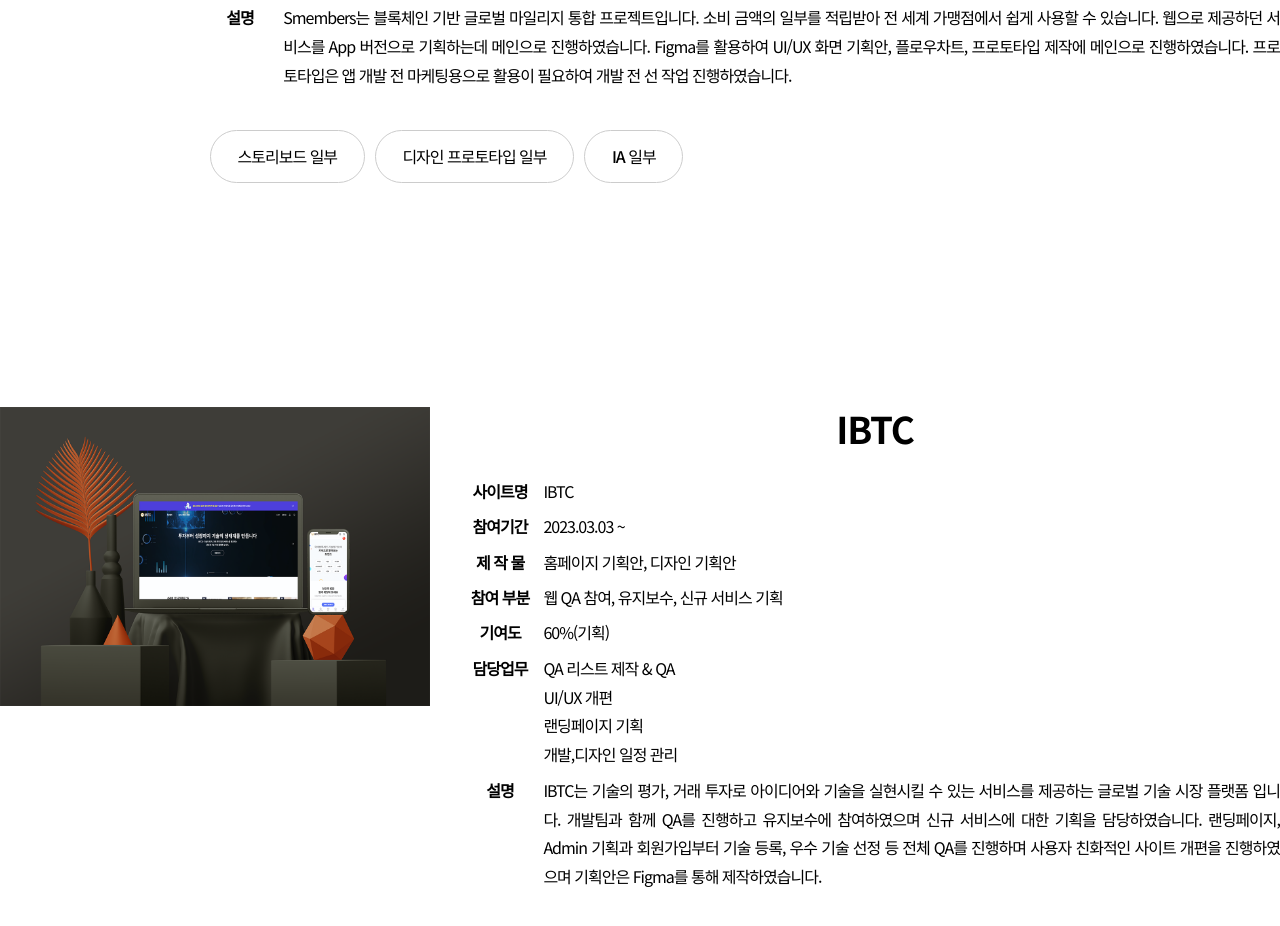
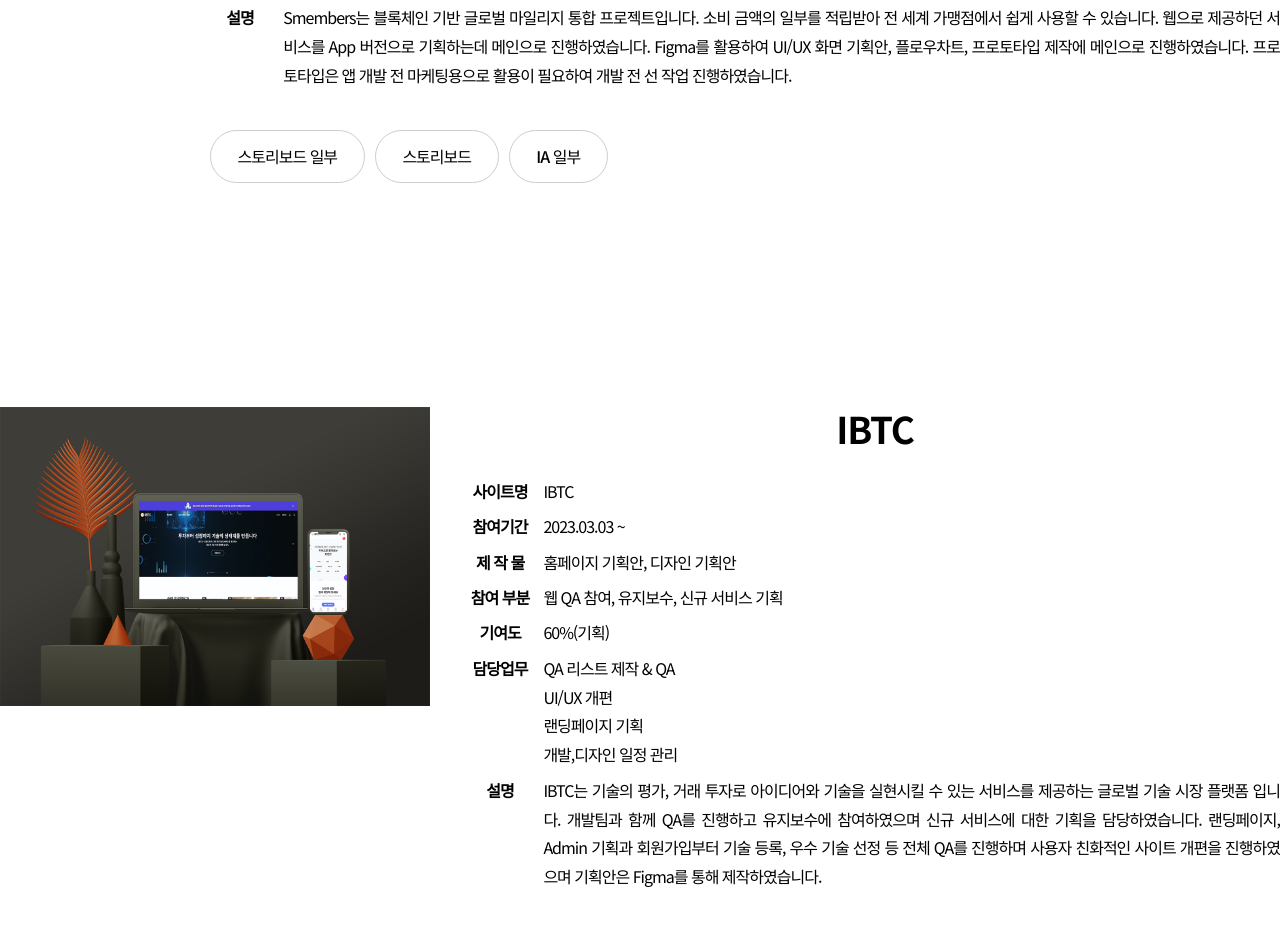
Before and after one commit to baksinyoung/2024, a plain HTML site: page index.html in a window 1280 px wide. Shown: the part 5656-6582 px from the top of the page. Drawn offline with nearby package versions, Linux system fonts and the light colour scheme.

Commit message:
Update index.html

```diff
--- a/index.html
+++ b/index.html
@@ -331,7 +331,7 @@
 				</ul>
 				<nav>
 					<a href="images/smem.PNG" target="_blank">스토리보드 일부</a>
-					<a href="images/spro.PNG" target="_blank">디자인 프로토타입 일부 </a>
+					<a href="https://www.figma.com/file/Uy6iWGlb81XHIiugzXkNtm/smembers?type=design&node-id=594-22178&mode=design&t=FEyuDhGes3vG5xGI-0" target="_blank">스토리보드 </a>
 					<a href="images/ia.PNG" target="_blank">IA 일부 </a>
 					<!--<a href="images/wire.jpg">xxxxxxxxx</a>
 					<a href="hs.pdf">xxxxx</a>-->
```
